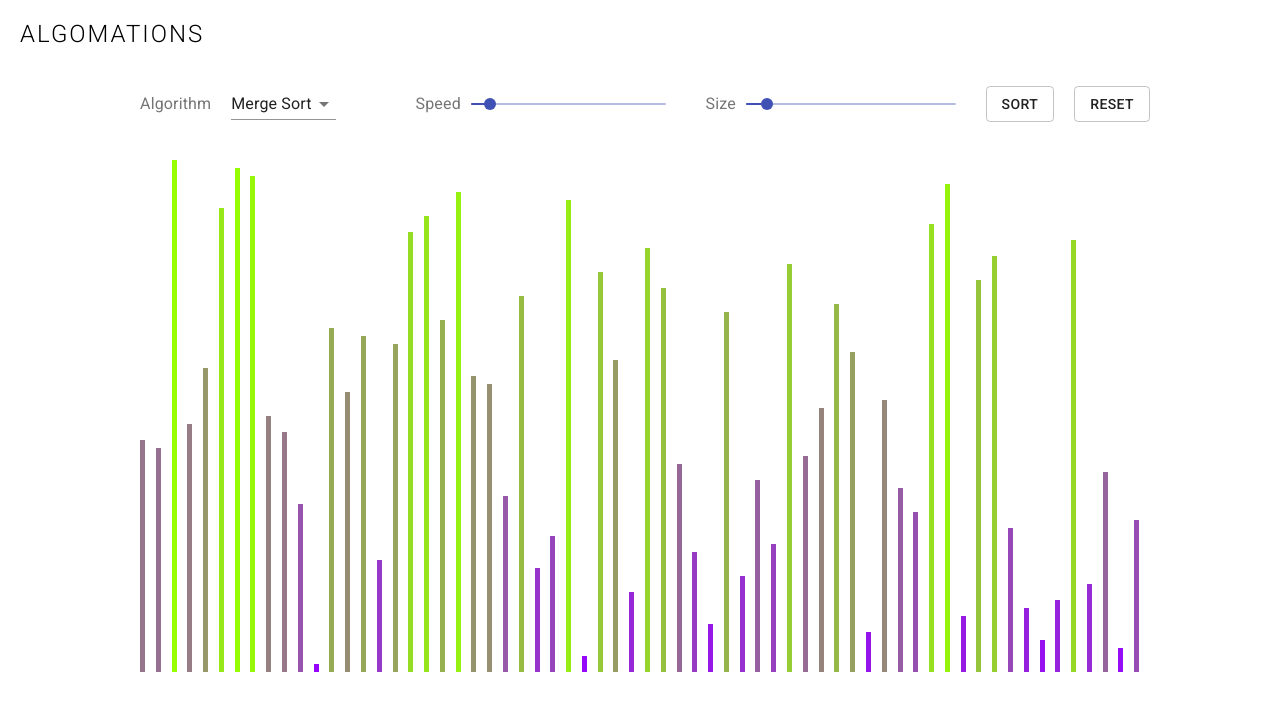
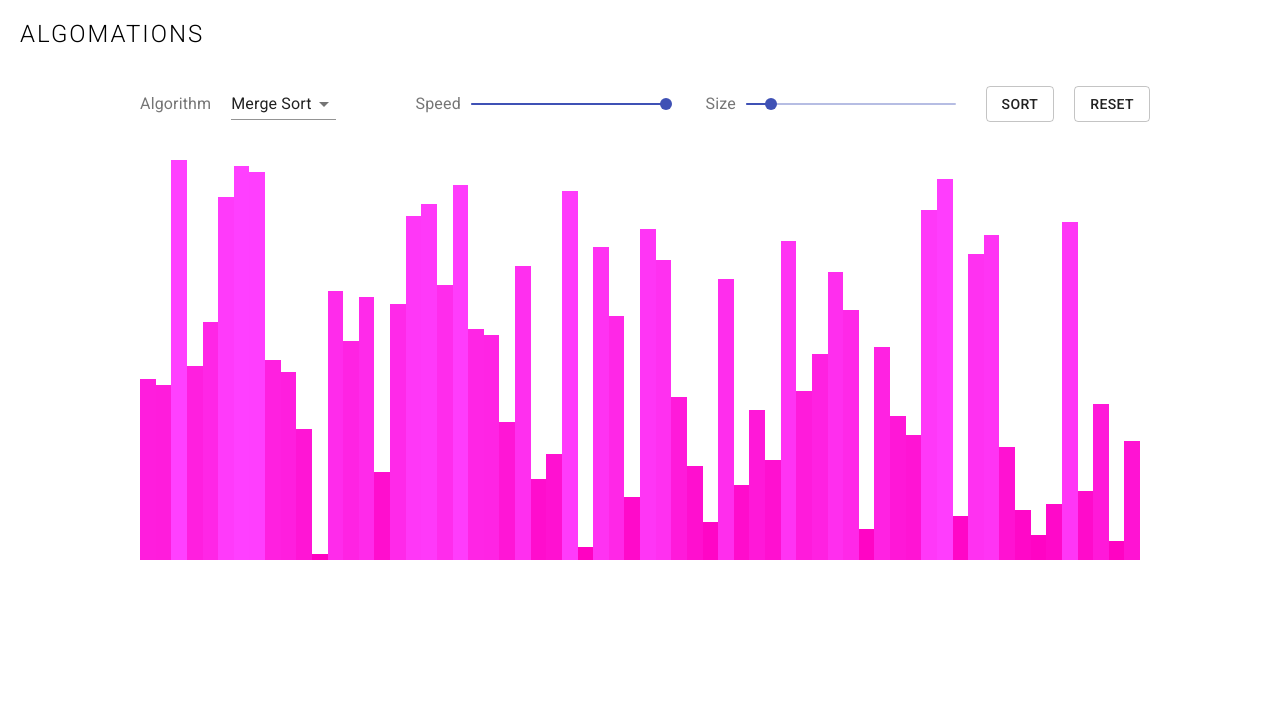
Before and after one commit to tessssssssy/algorithm-visualisations, a React (Create React App) app: page / in a window 1280 px wide. Shown: the top 710 px of the page. Built offline with nearby package versions, Linux system fonts and the light colour scheme.

Commit message:
size and speed adjust

```diff
--- a/src/Column.jsx
+++ b/src/Column.jsx
@@ -4,9 +4,10 @@ const Column = (props) => {
   const columnStyles = {
     backgroundColor: props.highlighted
       ? "cornflowerblue"
-      : `rgb(${150},${props.number * 4},${256 - props.number * 4})`,
-    height: `${props.number * 8}px`,
-    width: `5px`,
+      : `rgb(${256},${props.number},${256 - (props.length - props.number)})`,
+    height: `${(props.number / props.length) * 400}px`,
+    width: props.width,
+    maxWidth: '20px'
   };
   return <div style={columnStyles} />;
 };
--- a/src/DashboardClass.jsx
+++ b/src/DashboardClass.jsx
@@ -19,10 +19,10 @@ class DashboardClass extends React.Component {
   state = {
     sortMethod: "merge-sort",
     visual: null,
-    size: 100,
+    size: 64,
     speed: 100,
     columns: [],
-    iterations: []
+    iterations: [],
   };
 
   componentDidMount() {
@@ -38,7 +38,7 @@ class DashboardClass extends React.Component {
 
   populateColumns = () => {
     const newArr = [];
-    for (let i = 64; i >= 1; i--) {
+    for (let i = this.state.size; i >= 1; i--) {
       newArr.push(i);
     }
     // Random array
@@ -51,9 +51,9 @@ class DashboardClass extends React.Component {
 
     this.setState({ columns: randomArr }, () => {
       console.log(this.state.columns);
-        this.setState({iterations: this.getIterations()}, () => {
+      this.setState({ iterations: this.getIterations() }, () => {
         console.log(this.state.iterations);
-        })
+      });
     });
     // return randomArr;
   };
@@ -67,7 +67,7 @@ class DashboardClass extends React.Component {
         break;
       case "quick-sort":
         iterations = quickSorter([...this.state.columns]);
-        console.log(iterations)
+        console.log(iterations);
         return iterations;
         // setState({iterations: iterations});
         break;
@@ -90,32 +90,48 @@ class DashboardClass extends React.Component {
 
   animateSort = () => {
     // console.log(state.iterations);
+    let speed = 1000 / this.state.speed;
     for (let i = 0; i < this.state.iterations.length; i++) {
       setTimeout(() => {
         // console.log(iterations[i]);
         this.setState({ columns: this.state.iterations[i] });
-      }, 100 * i);
+      }, speed * i);
     }
     //console.log(state.iterations);
   };
 
   reset = () => {
-    console.log("Resetting")
+    console.log("Resetting");
     this.populateColumns();
     // this.setState({ columns: arr, iterations: this.getIterations([...arr]) });
   };
   handleChange = (evt) => {
     const value = evt.target.value;
-    this.setState({
+    console.log(value);
+    this.setState(
+      {
         ...this.state,
         [evt.target.name]: value,
-    }, () => {
-        if (evt.target.name === 'sortMethod') {
+      },
+      () => {
+        if (evt.target.name === "sortMethod") {
           this.populateColumns();
         }
+      }
+    );
+  };
+
+  handleSizeChange = (evt, val) => {
+    console.log(evt.target.id);
+    console.log(val);
+    this.setState({ size: val }, () => {
+      this.populateColumns();
     });
   };
 
+  handleSpeedChange = (evt, val) => {
+      this.setState({speed: val})
+  }
   render() {
     return (
       <>
@@ -161,10 +177,12 @@ class DashboardClass extends React.Component {
             <div className="slider-container">
               <InputLabel className="slider-label">Speed</InputLabel>
               <Slider
+                id="speed"
                 valueLabelDisplay="auto"
-                max="1000"
+                max={100}
+                min={1}
                 defaultValue={this.state.speed}
-                vonChange={this.handleChange}
+                onChange={this.handleSpeedChange}
                 aria-labelledby="continuous-slider"
               />
             </div>
@@ -172,15 +190,29 @@ class DashboardClass extends React.Component {
               <InputLabel className="slider-label">Size</InputLabel>
               <Slider
                 valueLabelDisplay="auto"
-                max="1000"
+                max={500}
+                min={4}
+                id="size"
                 defaultValue={this.state.size}
-                vonChange={this.handleChange}
+                onChange={this.handleSizeChange}
                 aria-labelledby="continuous-slider"
               />
             </div>
           </div>
-          <Button className="dashboard-button" onClick={this.animateSort} variant="outlined">Sort</Button>
-          <Button className="dashboard-button" onClick={this.reset} variant="outlined">Reset</Button>
+          <Button
+            className="dashboard-button"
+            onClick={this.animateSort}
+            variant="outlined"
+          >
+            Sort
+          </Button>
+          <Button
+            className="dashboard-button"
+            onClick={this.reset}
+            variant="outlined"
+          >
+            Reset
+          </Button>
         </div>
         <SorterClass
           sortMethod={this.state.sortMethod}
--- a/src/SorterClass.jsx
+++ b/src/SorterClass.jsx
@@ -96,12 +96,13 @@ class SorterClass extends React.Component {
 //   };
   render() {
     console.log(this.props.columns)
+    const columnWidth = 1000 / this.props.columns.length
     return (
       <div className="sorter-container">
         <div className="columns-container">
           {
             this.props.columns.map((column) => {
-              return <Column number={column} highlighted={false} />;
+              return <Column length={this.props.columns.length} number={column} highlighted={false} width={columnWidth}/>;
             })}
         </div>
         {/* <button onClick={this.animateSort}>Sort</button>
```
Lines whose indentation alone changed are shown as unchanged.
